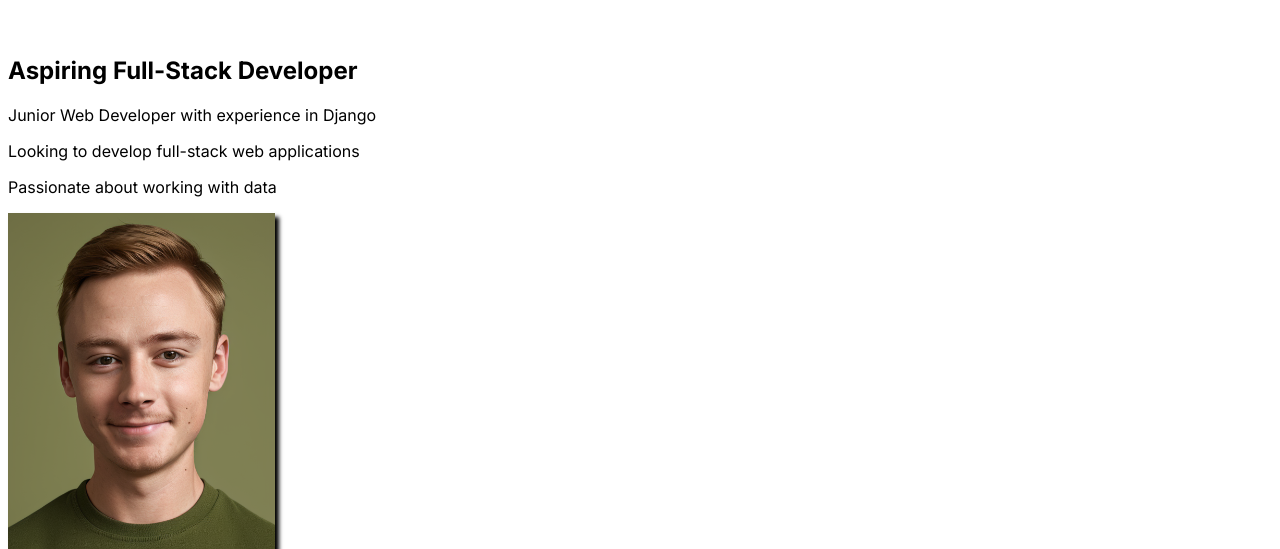
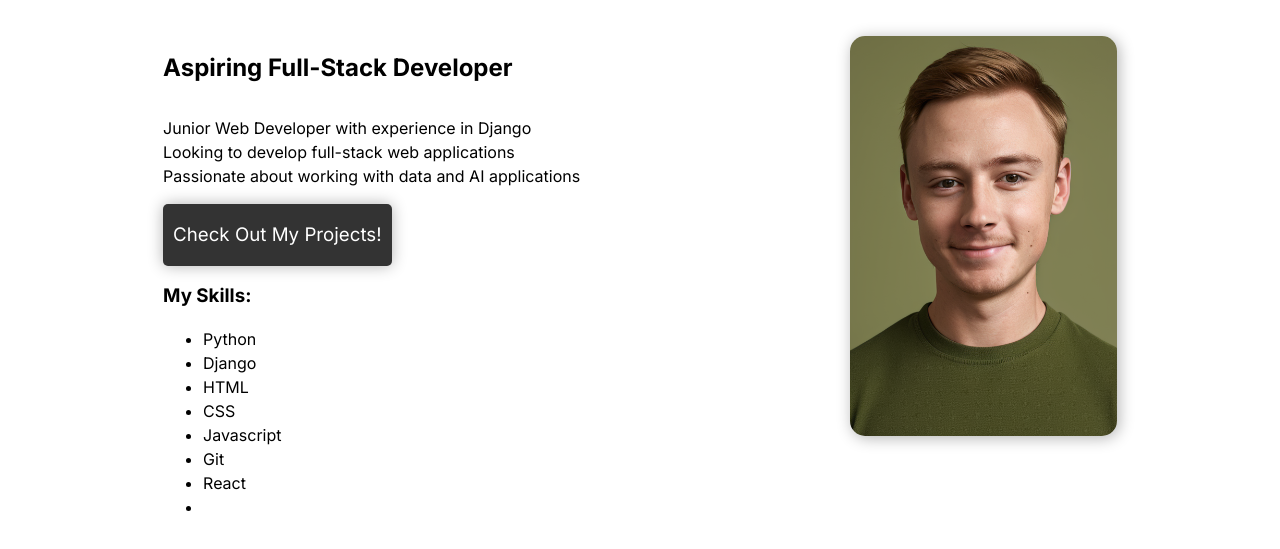
Before and after one commit to makuiken/portfolio, a plain HTML site: page index.html in a window 1280 px wide. Shown: the part 135-684 px from the top of the page. Drawn offline with Linux system fonts and the light colour scheme.

Commit message:
Style Changes

```diff
--- a/index.html
+++ b/index.html
@@ -23,14 +23,32 @@
     </header>
     <main>
         <div class="hero">
-            <h2>Aspiring Full-Stack Developer</h2>
-            <p>Junior Web Developer with experience in Django</p>
-            <p> Looking to develop full-stack web applications</p>
-            <p>Passionate about working with data</p>
+            <div class="hero-text">
+                <h2>Aspiring Full-Stack Developer</h2>
+                <p>Junior Web Developer with experience in Django<br>
+                    Looking to develop full-stack web applications<br>
+                    Passionate about working with data and AI applications</p>
+                <div class="projects-link">
+                    <h3><a href="./projects.html">Check Out My Projects!</a></h3>
+                </div>
+                <div class="skills">
+                    <h3>My Skills:</h3>
+                    <ul>
+                        <li>Python</li>
+                        <li>Django</li>
+                        <li>HTML</li>
+                        <li>CSS</li>
+                        <li>Javascript</li>
+                        <li>Git</li>
+                        <li>React</li>
+                        <li></li>
+                    </ul>
+                </div>
+            </div>
             <div id="photo">
                 <img src="./resources/images/profile-img.PNG" alt="profile-img">
             </div>
-            <h3><a href="./projects.html">Check Out My Projects!</a></h3>
+
         </div>
     </main>
     <footer>
--- a/resources/css/base.css
+++ b/resources/css/base.css
@@ -5,6 +5,7 @@
 header {
   display: flex;
   align-items: center;
+  flex-wrap: wrap;
   justify-content: space-between;
   padding: 20px 0;
   background-color: #ffffff;
@@ -30,6 +31,36 @@
   margin-right: 10px;
 }
 
+.hero {
+    display: flex;
+    flex-wrap: wrap;
+    justify-content: space-around;
+    padding-inline: 20px;
+}
+
+.hero-text {
+    display: flex;
+    flex-direction: column;
+    line-height: 1.5rem;
+}
+
+.projects-link {
+    align-self: baseline;
+    background-color: #333333;
+    padding-inline: 10px;
+    border-radius: 5px;
+    box-shadow: 0px 0px 15px rgba(0, 0, 0, 0.3);
+}
+
+.projects-link a {
+    color: #ffffff;
+    font-weight: 500;
+}
+
+#photo {
+    float: right;
+}
+
 a {
   color: #000000;
   text-decoration: none;
@@ -42,7 +73,8 @@
 #photo img {
   height: 400px;
   width: auto;
-    box-shadow: 4px 4px 4px ;
+  box-shadow: 2px 2px 15px rgba(0, 0, 0, 0.3);
+  border-radius: 15px;
 }
 
 .social-media-icons {
```
Lines whose indentation alone changed are shown as unchanged.
